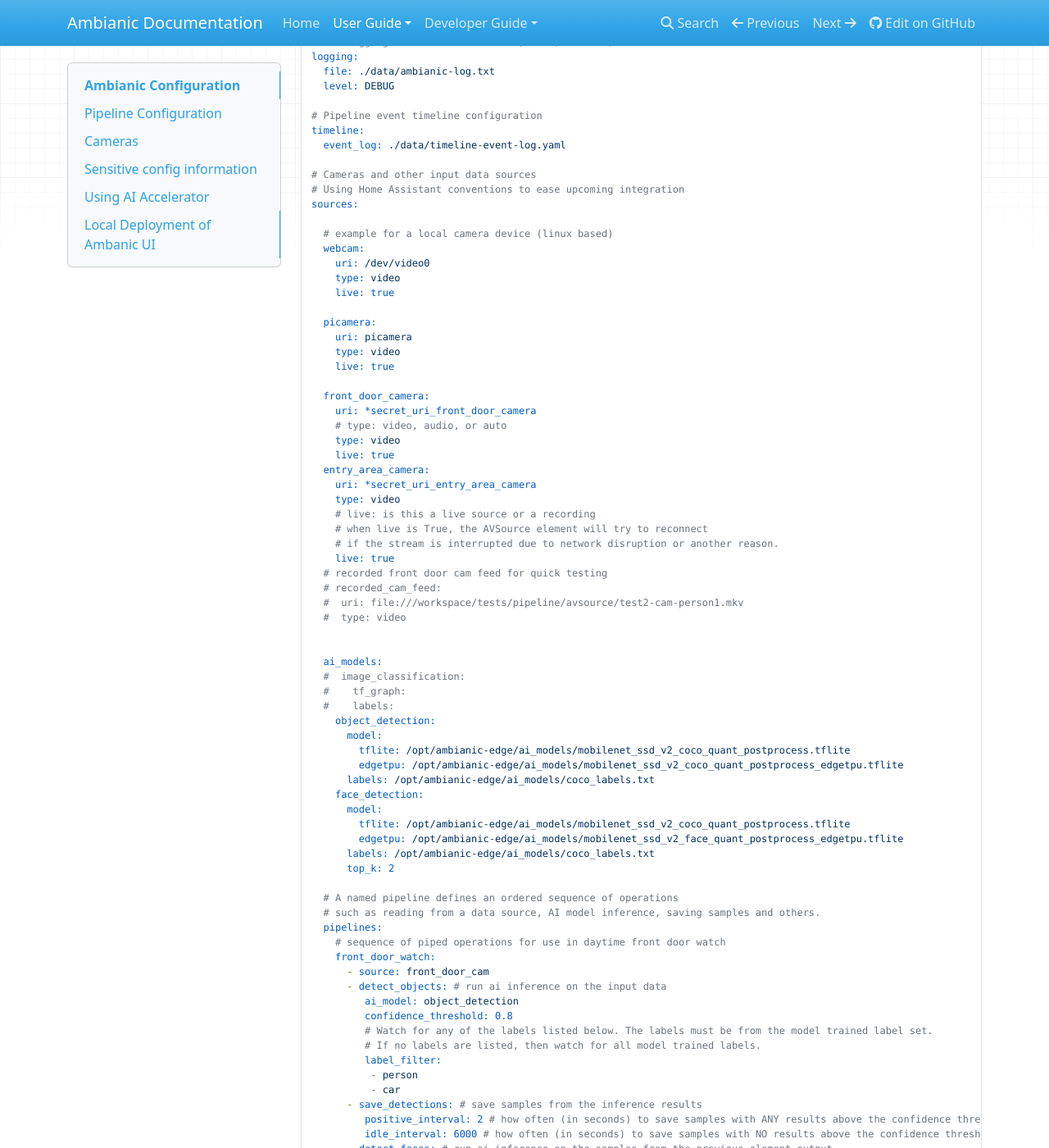
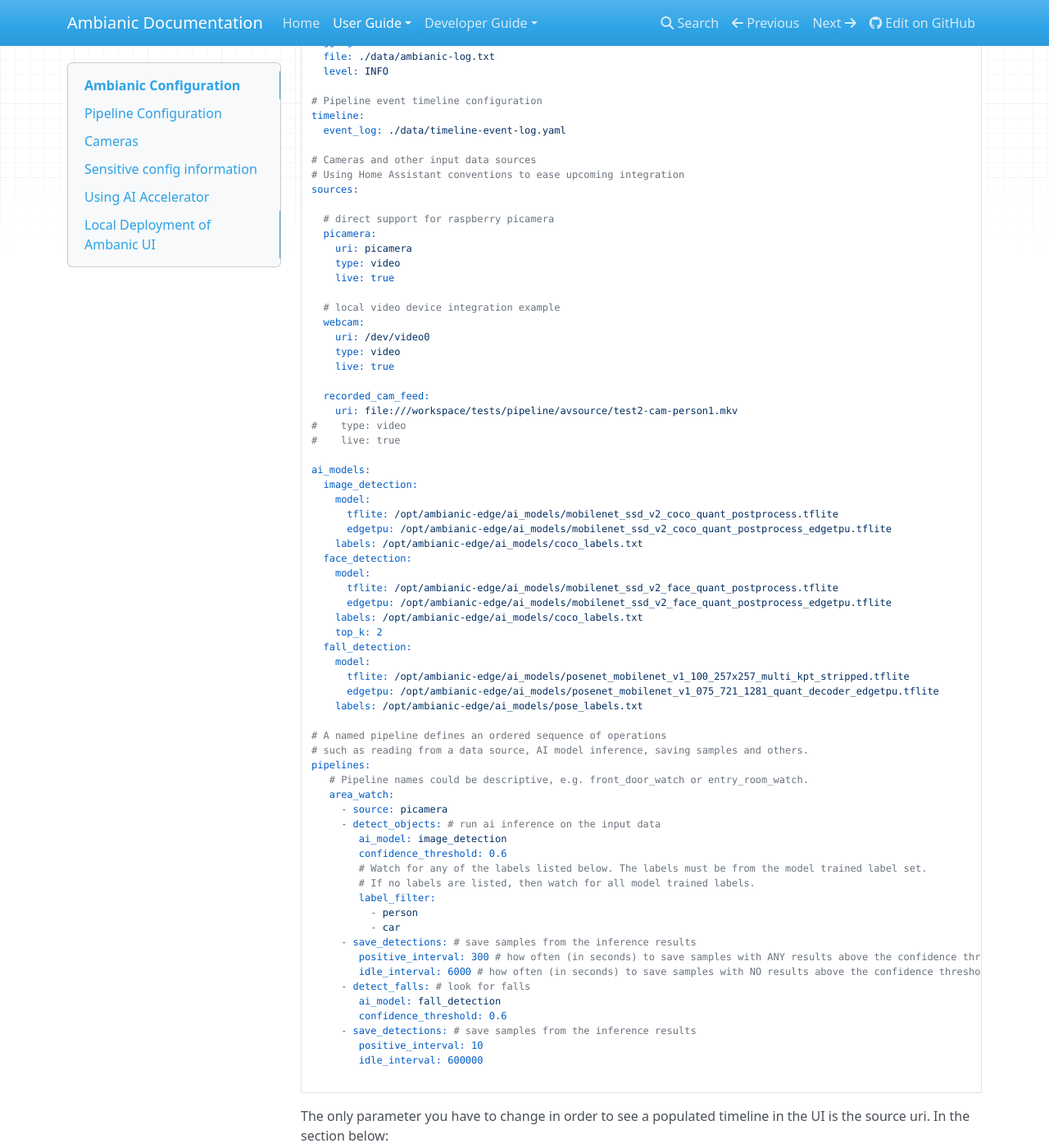
Before and after one commit to ambianic/ambianic-docs, an MkDocs documentation site: the page built from docs-md/users/configure.md, in a window 1280 px wide and 1400 px high, scrolled down 834 px. Shown: the whole window at 82% size. Built offline with MkDocs 1.6.1, drawn with Linux system fonts in a browser that asks for light colours; nearby versions of some CDN libraries; some of the changed text lies outside the part shown.

Commit message:
docs: add fall detection element in config

````diff
--- a/docs-md/users/configure.md
+++ b/docs-md/users/configure.md
@@ -51,16 +51,15 @@ Let's take an example `config.yaml` file and walk through it:
 ######################################
 #  Ambianic main configuration file  #
 ######################################
-version: '1.2.4'
+version: '2020.12.11'
 
 # path to the data directory
-# ./data is relative to the container runtime. Do not change it if you are unsure.
-data_dir: &data_dir ./data
+data_dir: ./data
 
 # Set logging level to one of DEBUG, INFO, WARNING, ERROR
 logging:
   file: ./data/ambianic-log.txt
-  level: DEBUG
+  level: INFO
 
 # Pipeline event timeline configuration
 timeline:
@@ -70,91 +69,64 @@ timeline:
 # Using Home Assistant conventions to ease upcoming integration
 sources:
 
-  # example for a local camera device (linux based)
+  # direct support for raspberry picamera
+  picamera:
+    uri: picamera
+    type: video
+    live: true
+
+  # local video device integration example
   webcam:
     uri: /dev/video0
     type: video
     live: true
 
-  picamera:
-    uri: picamera
-    type: video
-    live: true
+  recorded_cam_feed:
+    uri: file:///workspace/tests/pipeline/avsource/test2-cam-person1.mkv
+#    type: video
+#    live: true
 
-  front_door_camera:
-    uri: *secret_uri_front_door_camera
-    # type: video, audio, or auto
-    type: video
-    live: true
-  entry_area_camera:
-    uri: *secret_uri_entry_area_camera
-    type: video
-    # live: is this a live source or a recording
-    # when live is True, the AVSource element will try to reconnect
-    # if the stream is interrupted due to network disruption or another reason.
-    live: true
-  # recorded front door cam feed for quick testing
-  # recorded_cam_feed:
-  #  uri: file:///workspace/tests/pipeline/avsource/test2-cam-person1.mkv
-  #  type: video
+ai_models:
+  image_detection:
+    model:
+      tflite: /opt/ambianic-edge/ai_models/mobilenet_ssd_v2_coco_quant_postprocess.tflite
+      edgetpu: /opt/ambianic-edge/ai_models/mobilenet_ssd_v2_coco_quant_postprocess_edgetpu.tflite
+    labels: /opt/ambianic-edge/ai_models/coco_labels.txt
+  face_detection:
+    model:
+      tflite: /opt/ambianic-edge/ai_models/mobilenet_ssd_v2_face_quant_postprocess.tflite
+      edgetpu: /opt/ambianic-edge/ai_models/mobilenet_ssd_v2_face_quant_postprocess_edgetpu.tflite
+    labels: /opt/ambianic-edge/ai_models/coco_labels.txt
+    top_k: 2
+  fall_detection:
+    model:
+      tflite: /opt/ambianic-edge/ai_models/posenet_mobilenet_v1_100_257x257_multi_kpt_stripped.tflite
+      edgetpu: /opt/ambianic-edge/ai_models/posenet_mobilenet_v1_075_721_1281_quant_decoder_edgetpu.tflite
+    labels: /opt/ambianic-edge/ai_models/pose_labels.txt
 
-
-  ai_models:
-  #  image_classification:
-  #    tf_graph:
-  #    labels:
-    object_detection:
-      model:
-        tflite: /opt/ambianic-edge/ai_models/mobilenet_ssd_v2_coco_quant_postprocess.tflite
-        edgetpu: /opt/ambianic-edge/ai_models/mobilenet_ssd_v2_coco_quant_postprocess_edgetpu.tflite
-      labels: /opt/ambianic-edge/ai_models/coco_labels.txt
-    face_detection:
-      model:
-        tflite: /opt/ambianic-edge/ai_models/mobilenet_ssd_v2_coco_quant_postprocess.tflite
-        edgetpu: /opt/ambianic-edge/ai_models/mobilenet_ssd_v2_face_quant_postprocess_edgetpu.tflite
-      labels: /opt/ambianic-edge/ai_models/coco_labels.txt
-      top_k: 2
-
-  # A named pipeline defines an ordered sequence of operations
-  # such as reading from a data source, AI model inference, saving samples and others.
-  pipelines:
-    # sequence of piped operations for use in daytime front door watch
-    front_door_watch:
-      - source: front_door_cam
-      - detect_objects: # run ai inference on the input data
-         ai_model: object_detection
-         confidence_threshold: 0.8
-         # Watch for any of the labels listed below. The labels must be from the model trained label set.
-         # If no labels are listed, then watch for all model trained labels.
-         label_filter:
+# A named pipeline defines an ordered sequence of operations
+# such as reading from a data source, AI model inference, saving samples and others.
+pipelines:
+   # Pipeline names could be descriptive, e.g. front_door_watch or entry_room_watch.
+   area_watch:
+     - source: picamera
+     - detect_objects: # run ai inference on the input data
+        ai_model: image_detection
+        confidence_threshold: 0.6
+        # Watch for any of the labels listed below. The labels must be from the model trained label set.
+        # If no labels are listed, then watch for all model trained labels.
+        label_filter:
           - person
           - car
-      - save_detections: # save samples from the inference results
-         positive_interval: 2 # how often (in seconds) to save samples with ANY results above the confidence threshold
-         idle_interval: 6000 # how often (in seconds) to save samples with NO results above the confidence threshold
-      - detect_faces: # run ai inference on the samples from the previous element output
-         ai_model: face_detection
-         confidence_threshold: 0.8
-      - save_detections: # save samples from the inference results
-         positive_interval: 2
-         idle_interval: 600
-
-    # sequence of piped operations for use in daytime front door watch
-    entry_area_watch:
-      - source: entry_area_cam
-      # - mask: svg # apply a mask to the input data
-      - detect_objects: # run ai inference on the input data
-          ai_model: object_detection
-          confidence_threshold: 0.8
-      - save_detections: # save samples from the inference results
-          positive_interval: 2 # how often (in seconds) to save samples with ANY results above the confidence thresho$
-          idle_interval: 6000 # how often (in seconds) to save samples with NO results above the confidence threshold
-      - detect_faces: # run ai inference on the samples from the previous element output
-          ai_model: face_detection
-          confidence_threshold: 0.8
-      - save_detections: # save samples from the inference results
-          positive_interval: 2
-          idle_interval: 600
+     - save_detections: # save samples from the inference results
+        positive_interval: 300 # how often (in seconds) to save samples with ANY results above the confidence threshold
+        idle_interval: 6000 # how often (in seconds) to save samples with NO results above the confidence threshold
+     - detect_falls: # look for falls
+        ai_model: fall_detection
+        confidence_threshold: 0.6
+     - save_detections: # save samples from the inference results
+        positive_interval: 10
+        idle_interval: 600000
 
 ```
 
````
